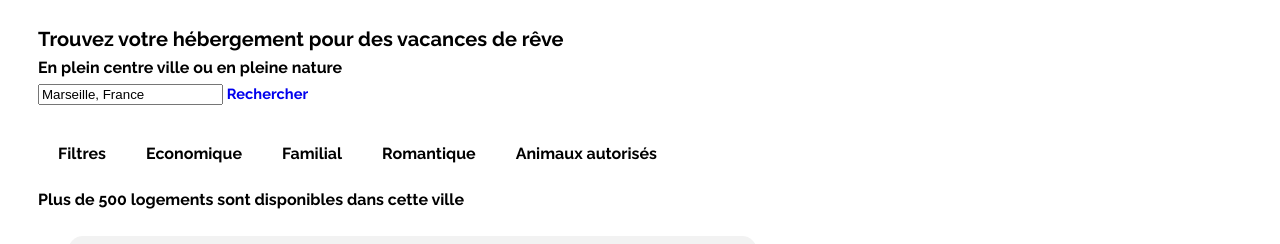
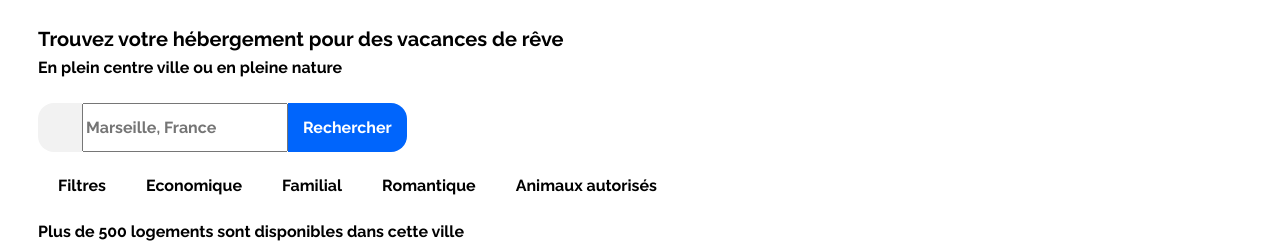
Before and after one commit to LaetiDuche/LaetitiaDuchemin_2_05032021, a plain HTML site: page index.html in a window 1280 px wide. Shown: the part 86-330 px from the top of the page. Drawn offline with Linux system fonts and the light colour scheme.

Commit message:
modif champ de recherche

```diff
--- a/index.html
+++ b/index.html
@@ -20,12 +20,13 @@
         </header>
 
         <h1>Trouvez votre hébergement pour des vacances de rêve</h1>
-        <p>En plein centre ville ou en pleine nature</p>
+        <p>En plein centre ville ou en pleine nature</p><br>
 
 
-        <form class="Rechercher" action="index.html" method="POST">
-            <input class= "champ" type="search" value="Marseille, France" />
-            <a class="Rechercher" href="index.html">Rechercher</a>
+        <form class="Rechercher" action="index.html" method="PAST">
+            <i class="iconsearch" aria-hidden="true"></i>
+            <input class= "champ" type="search" placeholder="Marseille, France" size="20"/>
+            <a class="boutontext" href="index.html">Rechercher</a>
         </form>
         <br>
 
--- a/styles.css
+++ b/styles.css
@@ -58,6 +58,38 @@ p
     font-family: 'Raleway';
     font-size: 12pt;
     line-height: 1px;
+}
+
+form
+{
+    display: inline-flex;
+    max-width: 100%;
+    overflow: auto;
+}
+
+.boutontext
+{
+    color: white;
+    background-color: #0065fc;
+    border-radius: 0 1rem 1rem 0;
+    padding: 15px;
+    font-family: "Raleway";
+    font-size: 12pt;
+}
+
+.champ
+{
+    font-weight: bold;
+    color: black;
+    font-family: "Raleway";
+    font-size: 12pt;
+}
+
+.iconsearch
+{
+    background-color: #F2F2F2;
+    padding: 22px;
+    border-radius: 1rem 0 0 1rem;
 }
 
 li
```
